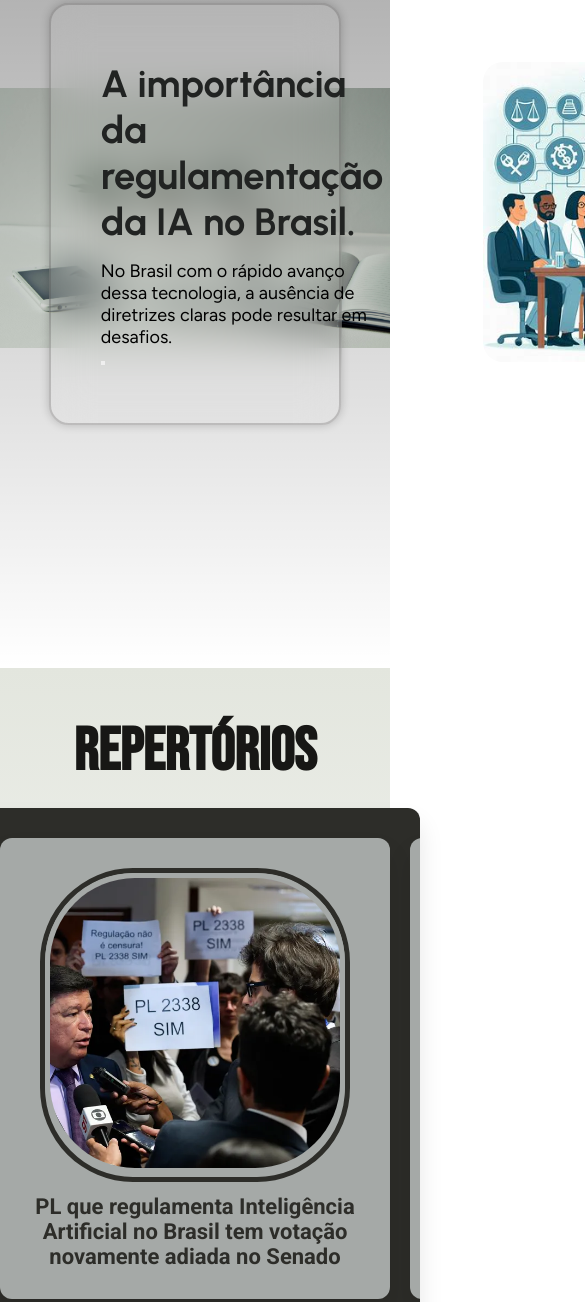
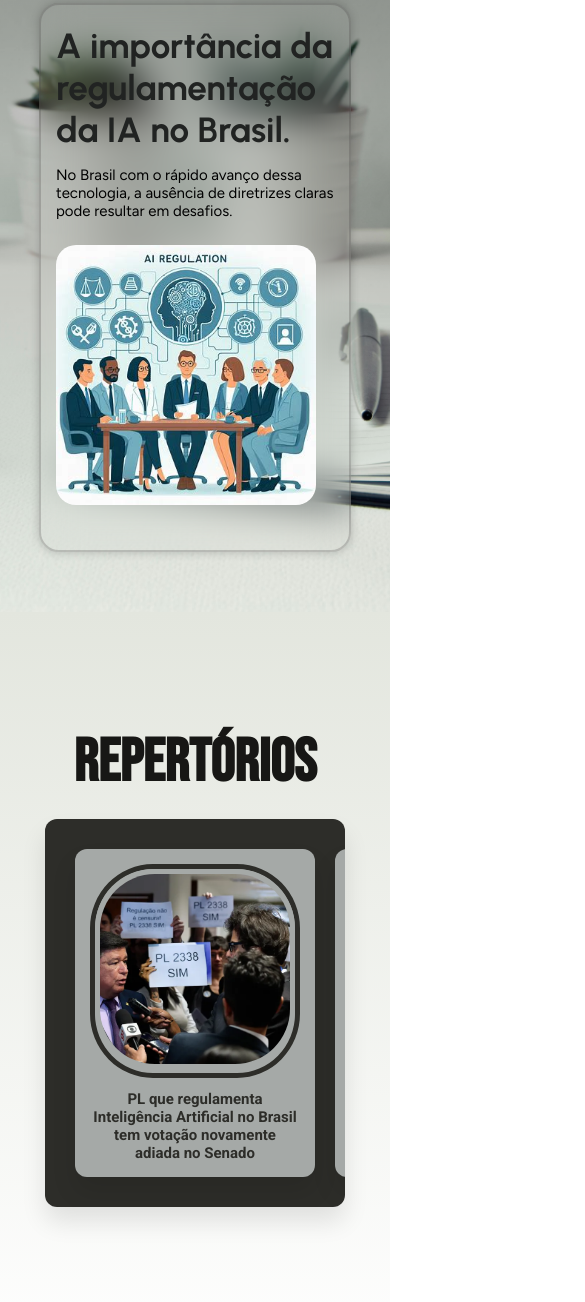
Before and after one commit to israelkg/guia-redacao-ia, a plain HTML site: page index.html in a window 390 px wide. Shown: the part 232-1534 px from the top of the page, 585 px wide, since content can reach past the window. Drawn offline with Linux system fonts and the light colour scheme.

```diff
--- a/index.html
+++ b/index.html
@@ -47,7 +47,6 @@
             <div class="textos">
                 <h1 class="titulo">A importância da regulamentação da IA no Brasil.</h1>
                 <p class="paragrafo"> No Brasil com o rápido avanço dessa tecnologia, a ausência de diretrizes claras pode resultar em desafios. </p>
-                <button></button>                                    <!-- botao que nem do site Bob Meijer  -->
             </div>
             <div class="imagem">
                 <img src="./src/img/imagem-ia.jpeg" alt="">
--- a/src/css/responsive.css
+++ b/src/css/responsive.css
@@ -108,6 +108,13 @@
 }
 
 @media (max-width: 395px) {
+    body .content-1 {
+        background-position: center, center;
+        background-repeat: no-repeat;
+        background-size: cover;
+        height: 100vh;
+        width: 100vw;
+    }
     .content-1 header h1 {
         font-size: 18px;
         margin-left: 0px;
@@ -127,4 +134,73 @@
     .content-1 nav .estrutura .fundo:hover {
         transform: scale(1.18);
     }
+    .content-1 .container {
+        height: 65vh;
+        width: 80vw;
+        display: block;
+    }
+    .content-1 .container .textos {
+        width: 300px;
+        margin: 0px 15px 0px 15px;
+    }
+    .content-1 .container .textos .titulo {
+        font-size: 35px;
+        margin-top: 20px;
+    }
+    .content-1 .container .textos .paragrafo {
+        font-size: 15px;
+    }
+    .content-1 .container .imagem {
+        margin: 25px 15px 0px 15px;
+        align-items: center;
+    }
+    .content-1 .container .imagem img {
+        width: 260px;
+        height: 260px;
+
+    }
+
+    .content-2 {
+        height: 40vh;
+    }
+    .container-repertorio {
+        width: 300px;
+    }
+    .container-repertorio .card h2{
+        font-size: 15px;
+    }
+    .container-repertorio .card {
+        padding: 15px;
+    }
+    .container-repertorio .card .image img {
+        width: 200px;
+        height: 200px;
+    }
+
+    .content-3 {
+
+    }
+    .content-3 .titulo{
+        font-size: 60px;
+    }
+    .container-introducao .cards {
+        display: block;
+    }
+    .container-introducao .cards .textos{
+        padding: 20px;
+        width: 90vw;
+        height: ;
+    }
+    .container-introducao .cards .passos {
+        margin-left: 50px;
+        font-size: 18px;
+        height: 230px;
+        margin: 20px;
+    }
+    .container-introducao .textos h1 {
+        font-size: 35px;
+    }
+    .container-introducao .textos p {
+        font-size: 15px;
+    }
 }
--- a/src/css/style.css
+++ b/src/css/style.css
@@ -110,7 +110,7 @@ body .content-1 {
     margin: 50px;
 }
 .content-1 .container .imagem img{
-    width: 350;
+    width: 300px;
     border-radius: 20px;
 }
 
```
